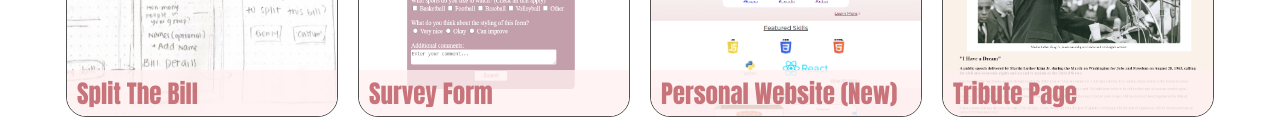
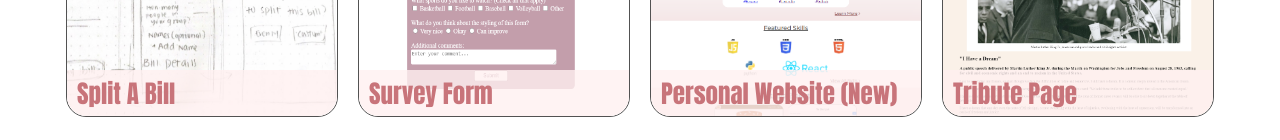
Before and after one commit to alicelu625/alicelu625.github.io, a React (Create React App) app: page /projects in a window 1280 px wide. Shown: the part 256-396 px from the top of the page. Built offline with nearby package versions, Linux system fonts and the light colour scheme.

Commit message:
updated skills & projects

```diff
--- a/src/components/AboutMe/Skills/Skills.js
+++ b/src/components/AboutMe/Skills/Skills.js
@@ -10,11 +10,11 @@ const skills = () => {
         },
         {
             title: 'I\'ve worked with',
-            content: 'React.js, Redux, Node.js, Express.js, Vue.js, RESTful APIs, PostgreSQL, Jest/Enzyme (Unit Testing), Chrome Dev Tools/Redux Dev Tools (Debugging), Heroku, Firebase (Database & Authentication), Git, Figma (Prototyping), Postman (API Testing), Content Management Systems (CMS), Android Studios'
+            content: 'React, Redux, Node, Express, RESTful APIs, PostgreSQL, Jest/Enzyme (Unit Testing), Chrome Dev Tools/Redux Dev Tools (Debugging), Heroku, Firebase (Database & Authentication), Git, Figma (Prototyping), Postman (API Testing), Google Analytics, Content Management Systems (CMS), Android Studios'
         },
         {
             title: 'Technical Skills',
-            content: 'Responsive Web Development, UX Design, Web Accessibility, Database Systems, Data Structures, Algorithms, Mobile Application Development, Computer Systems Design, Data Mining, Project Management'
+            content: 'Responsive Web Development, UX Design, Agile Development, Web Accessibility, Database Systems, Data Structures, Algorithms, Mobile Application Development, Computer Systems Design, Data Mining, Project Management'
         },
         {
             title: 'Other Skills/Traits',
--- a/src/components/ProjectItems/Items.js
+++ b/src/components/ProjectItems/Items.js
@@ -10,19 +10,19 @@ import PersonalWebNewCover from '../../assets/images/ProjectCovers/personal-webs
 export const items = [
     {
         cover: SplitTheBillCover,
-        altText: 'Split The Bill Project Cover',
-        name: 'Split The Bill',
+        altText: 'Split A Bill Project Cover',
+        name: 'Split A Bill',
         date: 'September 2020 - Present',
-        demo: null,
-        srcCode: null,
+        demo: 'https://www.figma.com/proto/GmX8JOWGWJIGnEGo5iC3im/Split-The-Bill?node-id=34%3A4&viewport=-929%2C121%2C0.5&scaling=scale-down',
+        srcCode: 'https://github.com/alicelu625/split-a-bill',
         description: 'It is often difficult to split a check/bill among a group of people, where everyone is paying for a different part of the check/bill (especially tax, tips, and other additional fees). In collaboration with a designer and a developer, we are developing a tool to automate the calculation of how much each person has to pay, making it easier and quicker for people to split their bills/checks for dining, groceries, etc.',
-        tools: 'Completed competitive analysis of similar existing products. Finalized the scope and features of the project. Collected sample data to test calculations. Working on rough Lo-fidelity (Lo-fi) design. Planning software structure, components, and logic.'
+        tools: 'Completed competitive analysis of similar existing products. Finalized the scope and features of the project. Collected sample data to test calculations. Completed wireframe and initial usability testing. Began working on components.'
     },
     {
         cover: SurveyFormCover,
         altText: 'Survey Form Project Cover',
         name: 'Survey Form',
-        date: 'January 2021 - Present',
+        date: 'January 2021',
         demo: 'https://codepen.io/alicelu625/full/gOwzQWN',
         srcCode: 'https://codepen.io/alicelu625/pen/gOwzQWN',
         description: 'This is a sample survey form. It was completed as part of the freeCodeCamp Responsive Web Design Projects series.',
```
